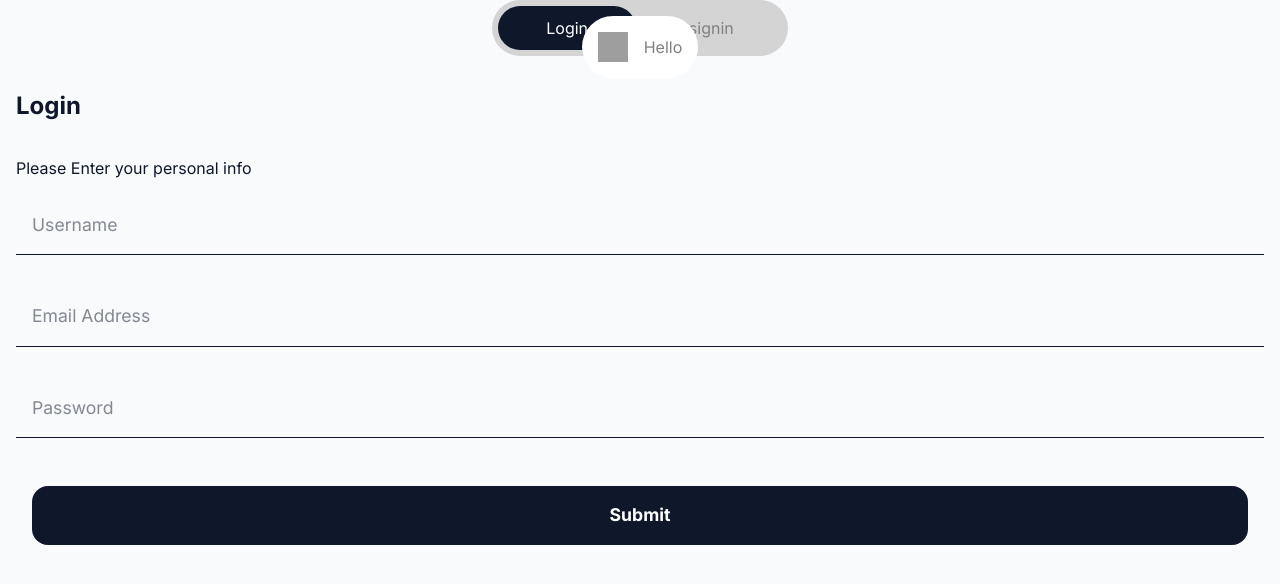
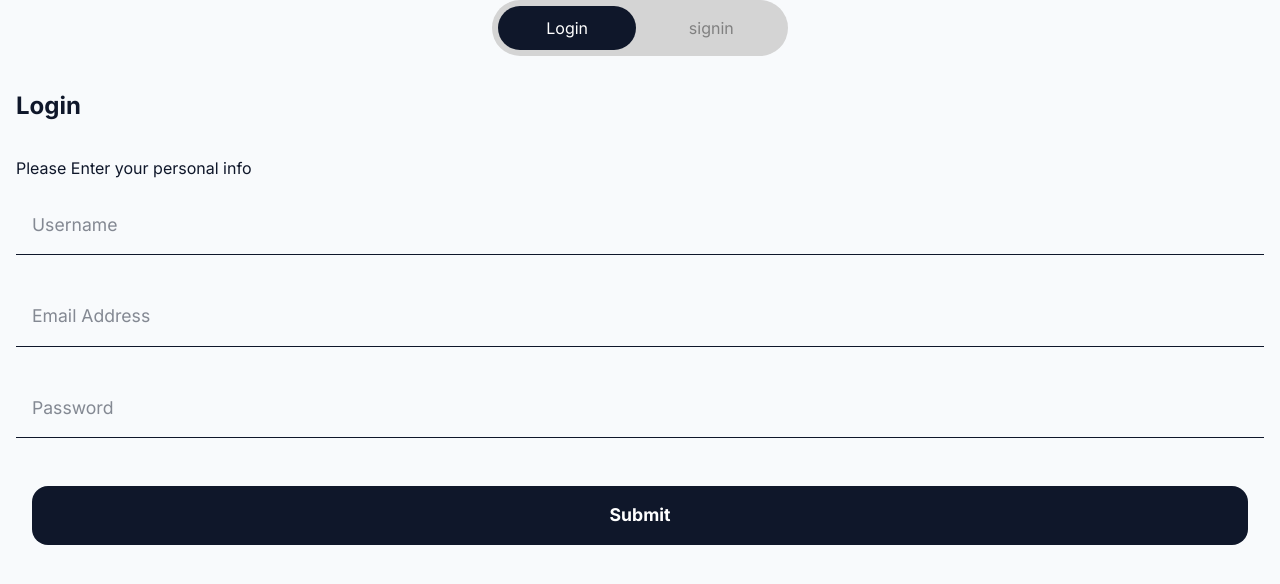
Before and after one commit to favmaclegend-ops/MerchantCore, a React (Vite) app: page / in a window 1280 px wide. Shown: the top 584 px of the page. Built offline with nearby package versions, Linux system fonts and the light colour scheme; grey boxes are pictures that could not be loaded.

Commit message:
c update 0.0.2

```diff
--- a/src/components/layout/alert_dialog.tsx
+++ b/src/components/layout/alert_dialog.tsx
@@ -1,8 +1,12 @@
+import { useEffect } from "react"
+
 interface AlertProps {
-    alert : {
+    alert: {
         message: string,
         type: string
-    }
+    },
+    display: string,
+    setdisplay: CallableFunction
 }
 
 interface alertIc {
@@ -13,21 +17,32 @@ interface alertIc {
 }
 
 
-export default function AlertDialog({alert}: AlertProps) {
+const alertType: alertIc = {
+    success: 'https://img.icons8.com/?size=100&id=11695&format=png&color=05c505',
+    invalid: 'https://img.icons8.com/?size=100&id=3062&format=png&color=ff0000',
+    error: 'https://img.icons8.com/?size=100&id=360&format=png&color=ff0000',
+    warning: 'https://img.icons8.com/?size=100&id=24549&format=png&color=c8c801',
+}
 
-    const alertType: alertIc = {
-        success: 'https://img.icons8.com/?size=100&id=11695&format=png&color=000000',
-        invalid: 'https://img.icons8.com/?size=100&id=3062&format=png&color=000000',
-        error: 'https://img.icons8.com/?size=100&id=360&format=png&color=000000',
-        warning: 'https://img.icons8.com/?size=100&id=24549&format=png&color=000000',
-    }
+export default function AlertDialog({ alert, display, setdisplay }: AlertProps) {
+
+
+    useEffect(() => {
+        const id = setTimeout(() => {
+            setdisplay('none');
+        }, 1000);
+
+        return () => clearTimeout(id);
+    }, [display]);
 
     return (
         <>
-        <div className="alert_cnt-2">
-            <img src={alertType[`${alert.type}`]}/>
-            <p>{alert.message}</p>
-        </div>
+            <div className="alert_cnt-2" style={{
+                display: display
+            }}>
+                <img src={alertType[`${alert.type}`]} />
+                <p>{alert.message}</p>
+            </div>
         </>
     )
 };
--- a/src/pages/authentication/login.tsx
+++ b/src/pages/authentication/login.tsx
@@ -1,5 +1,5 @@
 import { logData } from "@/account/data/login_data";
-import { useRef } from "react"
+import { useRef, useState } from "react"
 import { useNavigate } from "react-router-dom";
 import AlertDialog from "../../components/layout/alert_dialog";
 
@@ -11,33 +11,47 @@ export default function LoginPage() {
     const email = useRef<HTMLInputElement>(null);
     const password = useRef<HTMLInputElement>(null);
     const form = useRef<HTMLFormElement>(null);
+    const [alertInfo, setAlert] = useState({message: '', type: ''});
+    const [isAlert, setIsAlert] = useState('none');
 
     const { userDatabase } = logData();
     const navigate = useNavigate();
 
 
     const handleAuthentication = (e: React.SubmitEvent<HTMLFormElement>) => {
+
         e.preventDefault();
         const key = username.current?.value;
 
         if (userDatabase[`${key}`]) {
+
             if (email.current?.value === userDatabase[`${key}`].email &&
                 password.current?.value === userDatabase[`${key}`].password
             ) {
-                navigate('/home/dashboard', { replace: true });
+                setAlert({message: 'Login SuccessFul', type: 'success'});
+                setIsAlert('flex');
+
+                setTimeout(() => {
+                    navigate('/home/dashboard', { replace: true });
+                }, 1500);
             }
             else {
-                alert('2 invalid Credential');
+                setIsAlert('flex');
+                setAlert({message: 'Invalid Credential', type: 'invalid'});
             }
         }
+
         else {
-            alert('1 invalid Credential');
+            setIsAlert('flex');
+            setAlert({message: 'Invalid Credential', type: 'invalid'});
         }
     }
 
     return (
         <>
-        <AlertDialog alert={{message: 'Hello', type: 'success'}}/>
+
+        <AlertDialog alert={{message: alertInfo.message, type: alertInfo.type}} display={isAlert} setdisplay={setIsAlert}/>
+
             <div className="login-cnt-auth">
                 <div className="log-info-auth">
                     <h1>Login</h1>
--- a/src/styles/style2.css
+++ b/src/styles/style2.css
@@ -9,6 +9,7 @@
     flex-direction: column;
     gap: .5rem;
     align-items: center;
+    color: #c8c801;
 }
 
 .tss-heaad-2 {
```
